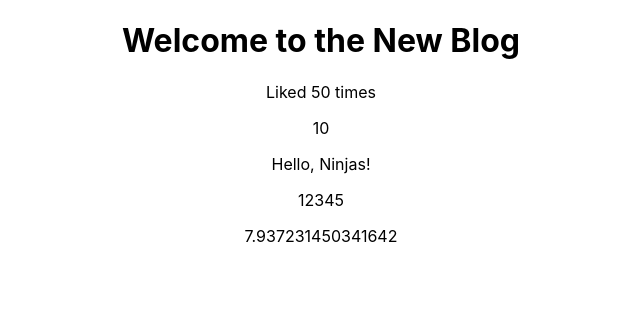
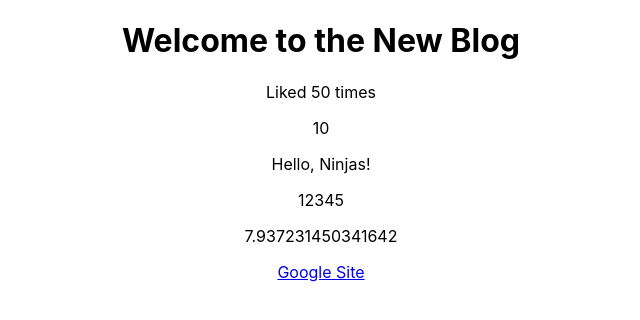
Before and after one commit to mrwizard82d1/nn-full-react-tutorial, a React (Create React App) app in the folder code/dojo-blog/: page / in a window 1280 px wide. Shown: the top 320 px of the page, without its empty margins (319-959 px from the left). Built offline with nearby package versions, Linux system fonts and the light colour scheme.

Commit message:
Using Javascript expressions for HTML attributes
Specifically, the the value of the `href` attribute of a link (anchor) tag.

```diff
--- a/code/dojo-blog/src/App.js
+++ b/code/dojo-blog/src/App.js
@@ -3,7 +3,8 @@ import './App.css';
 function App() {
     const title = "Welcome to the New Blog";
     const likes = 50;
-    // const person = { name: 'yoshi', age: 30 };
+    // const person = { name: 'yoshi', age: 30 };O
+    const link = 'https://www.google.com';
 
     return (
         <div className="App">
@@ -19,6 +20,8 @@ function App() {
                 <p>{ "Hello, Ninjas!" }</p>
                 <p>{ [1, 2, 3, 4, 5] }</p>
                 <p>{ Math.random() * 10 }</p>
+
+                <a href={ link }>Google Site</a>
             </div>
         </div>
     );
```
